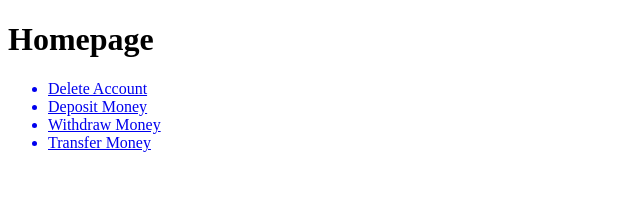
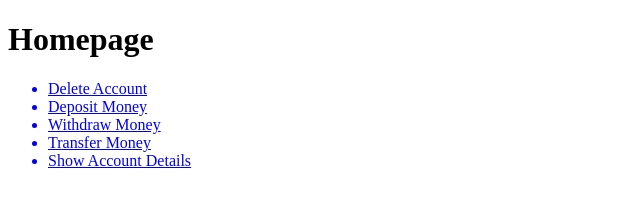
Before and after one commit to atrithakar/banking-system, a website: page index.html in a window 1280 px wide. Shown: the whole page, without its empty margins (0-640 px from the left). Drawn offline with Linux system fonts and the light colour scheme.

Commit message:
Homepage done

```diff
--- a/index.html
+++ b/index.html
@@ -21,6 +21,9 @@
             <a href="/transfermoney">
                 <li>Transfer Money</li>
             </a>
+            <a href="/accountdetails">
+                <li>Show Account Details</li>
+            </a>
         </ul>
     </nav>
 </body>
```
